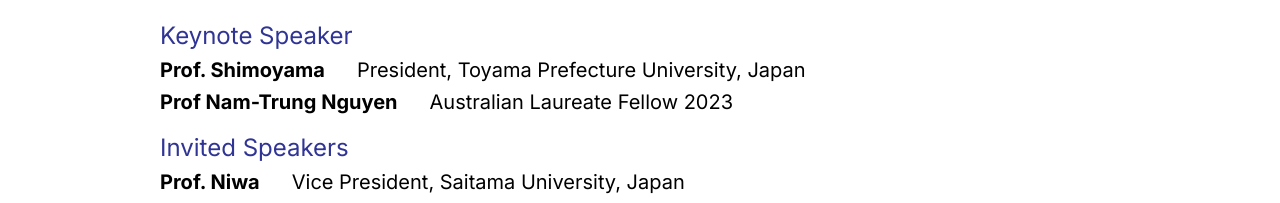
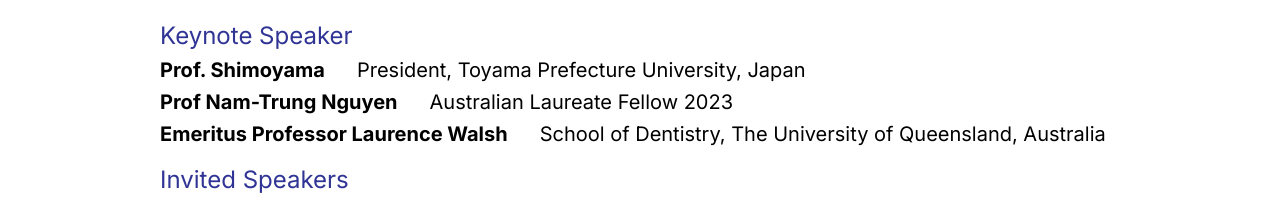
Before and after one commit to AnhisCode/bio4apps, a Next.js app: page / in a window 1280 px wide. Shown: the part 2683-2886 px from the top of the page. Built offline with nearby package versions, Linux system fonts and the light colour scheme.

Commit message:
added new keynote

```diff
--- a/app/page.tsx
+++ b/app/page.tsx
@@ -220,6 +220,14 @@
                                 Australian Laureate Fellow 2023
                             </p>
                         </div>
+                        <div className={"xl:flex my-1"}>
+                            <p className={"font-bold mr-8"}>
+                                Emeritus Professor Laurence Walsh
+                            </p>
+                            <p>
+                                School of Dentistry, The University of Queensland, Australia
+                            </p>
+                        </div>
                     </div>
 
 
```
